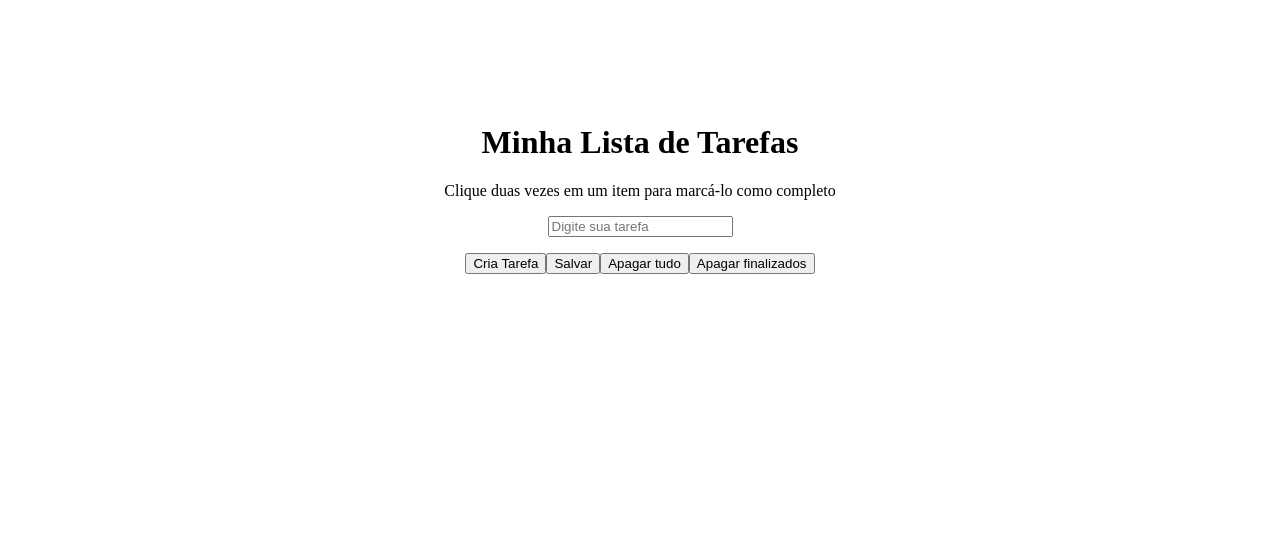
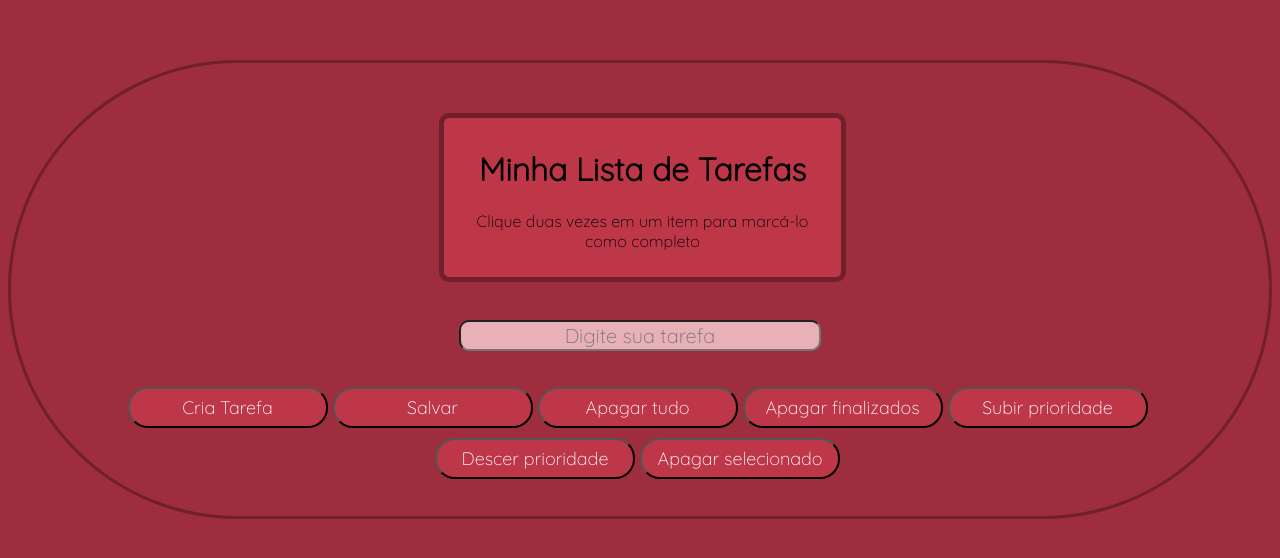
Before and after one commit to asafworld/ToDo-List, a website: page index.html in a window 1280 px wide. Shown: the part 132-690 px from the top of the page. Drawn offline with Linux system fonts and the light colour scheme.

Commit message:
Cumpre todos os requisitos

```diff
--- a/index.html
+++ b/index.html
@@ -6,6 +6,10 @@
     <meta name="viewport" content="width=device-width, initial-scale=1.0">
     <title>Document</title>
     <link rel="stylesheet" href="style.css">
+    <link rel="preconnect" href="https://fonts.googleapis.com">
+    <link rel="preconnect" href="https://fonts.googleapis.com">
+    <link rel="preconnect" href="https://fonts.gstatic.com" crossorigin>
+    <link href="https://fonts.googleapis.com/css2?family=Quicksand:wght@300&family=Staatliches&display=swap" rel="stylesheet">
 </head>
 <body>
     <header>
--- a/script.js
+++ b/script.js
@@ -12,13 +12,15 @@ main.appendChild(buttonCriaTarefa);
 function addRemoveStyle(event){
     let lines = document.querySelectorAll('li');
     for (let i = 0; i < lines.length; i += 1) {
-      lines[i].style.backgroundColor = 'white';
+      lines[i].style.backgroundColor = '#9e2e3d';
       event.target.style.backgroundColor = 'gray';
+      lines[i].classList.remove('selected');
+      event.target.classList.add('selected');
     }
 }
 
 function addRemoveLineThrough(e){
-    if (e.target.className === 'tarefa completed') {
+    if (e.target.className === 'tarefa completed' || e.target.className === 'tarefa selected completed' || e.target.className === 'tarefa completed selected') {
         e.target.classList.remove('completed');
       } else {
         e.target.classList.add('completed');
@@ -83,3 +85,52 @@ function deleteFinalizados(){
 }
 
 deleteButtonFinalizados.addEventListener('click', deleteFinalizados);
+
+const buttonUp = document.createElement('button');
+buttonUp.id = 'mover-cima';
+buttonUp.innerHTML = 'Subir prioridade';
+main.appendChild(buttonUp);
+const buttonDown = document.createElement('button');
+buttonDown.id = 'mover-baixo';
+buttonDown.innerHTML = 'Descer prioridade';
+main.appendChild(buttonDown);
+
+function moveUp(){
+  const tasklist = document.querySelector('ol');
+  const selected = document.querySelector('.selected');
+
+  if (selected  && selected.previousElementSibling !== null){
+    const letPreviousSibling = selected.previousElementSibling;
+    taskList.insertBefore(selected, letPreviousSibling);
+  } else {
+    window.alert('Primeiro elemento não move para cima.')
+  }
+}
+// moveUp()
+
+buttonUp.addEventListener('click', moveUp);
+
+function moveDown(){
+  const tasklist = document.querySelector('ol');
+  const selected = document.querySelector('.selected');
+  if (selected && selected.nextElementSibling !== null){
+    const letNextSibling = selected.nextElementSibling;
+    taskList.insertBefore(selected, letNextSibling.nextElementSibling);
+  } else {
+    window.alert('Último elemento não move para baixo.');
+  }
+}
+
+buttonDown.addEventListener('click', moveDown);
+
+const deleteSelectedButton = document.createElement('button');
+deleteSelectedButton.id = 'remover-selecionado';
+deleteSelectedButton.innerHTML = 'Apagar selecionado';
+main.appendChild(deleteSelectedButton);
+
+function deleteSelectFunciton(){
+  const selected = document.querySelector('.selected');
+  selected.remove();
+}
+
+deleteSelectedButton.addEventListener('click', deleteSelectFunciton);
--- a/style.css
+++ b/style.css
@@ -1,13 +1,64 @@
-.completed {
-    text-decoration: line-through solid black;
-}
-
 body {
     text-align: center;
-    margin-top: 20%;
+    margin-top: 15%;
+    background-color: #9e2e3d;
+    border: 3px solid #6f202b;
+    border-radius: 500px;
 }
 
 li {
   width: 15%;
   margin-left: 40%;
 }
+
+header {
+  background-color: #BE3749;
+  width: 30%;
+  margin-left: 34%;
+  padding: 10px;
+  border-radius: 10px;
+  border: 5px solid #6f202b;
+  font-family:'Quicksand', sans-serif;
+  margin-top: 50px;
+}
+
+main {
+  text-align: center;
+  margin: 3%;
+}
+
+.completed {
+  text-decoration: line-through solid black;
+}
+
+li {
+  color: white;
+  font-family: 'Quicksand', sans-serif;
+}
+
+input {
+  width: 30%;
+  height: 25px;
+  margin-bottom: 10px;
+  font-family: 'Quicksand', sans-serif;
+  text-align: center;
+  border-radius: 10px;
+  font-size: 20px;
+  background-color: #E8B0B7;
+}
+
+button {
+  margin-right: 5px;
+  border-radius: 20px;
+  color: white;
+  background-color: #BE3749;
+  width: 200px;
+  font-family: 'Quicksand', sans-serif;
+  font-size: 18px;
+  padding: 7px;
+  margin-top: 10px;
+}
+
+button:hover {
+  border: 2px solid silver;
+}
```
